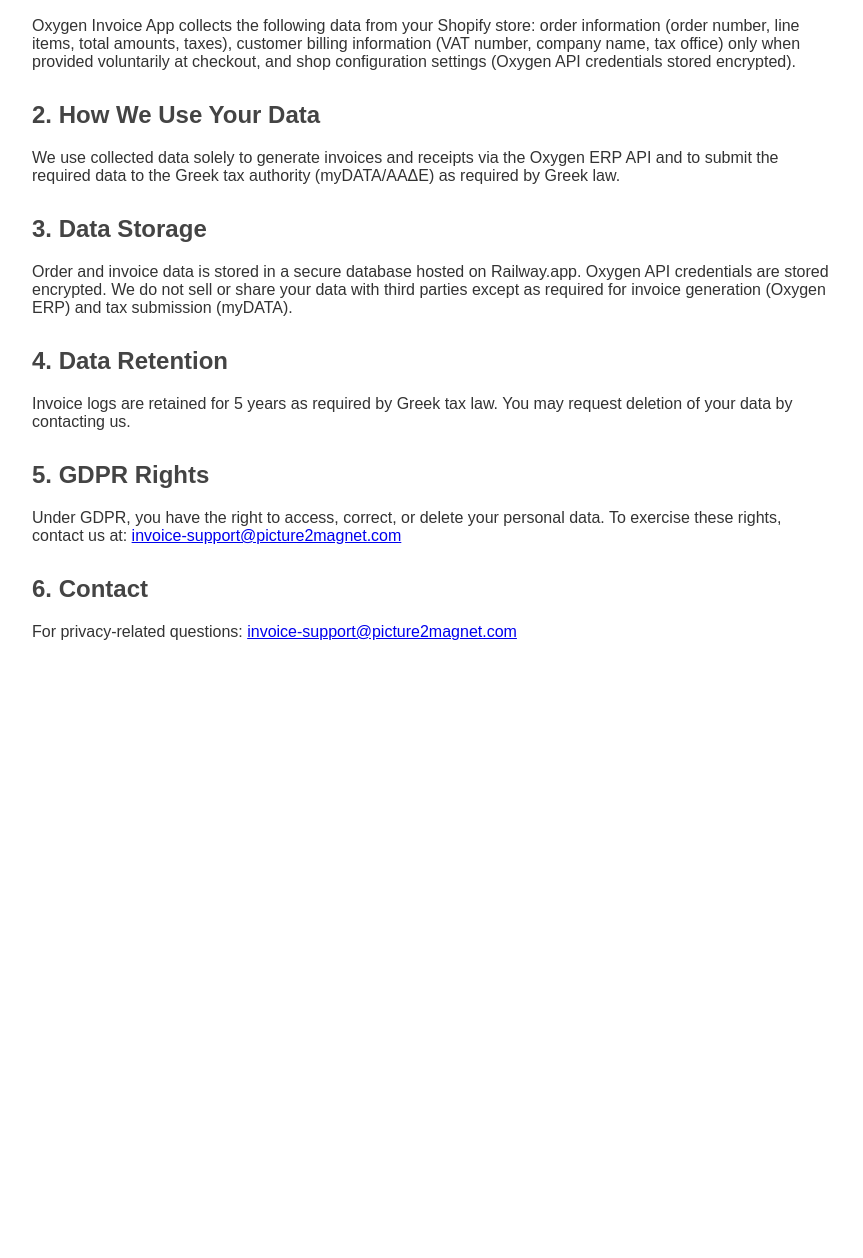
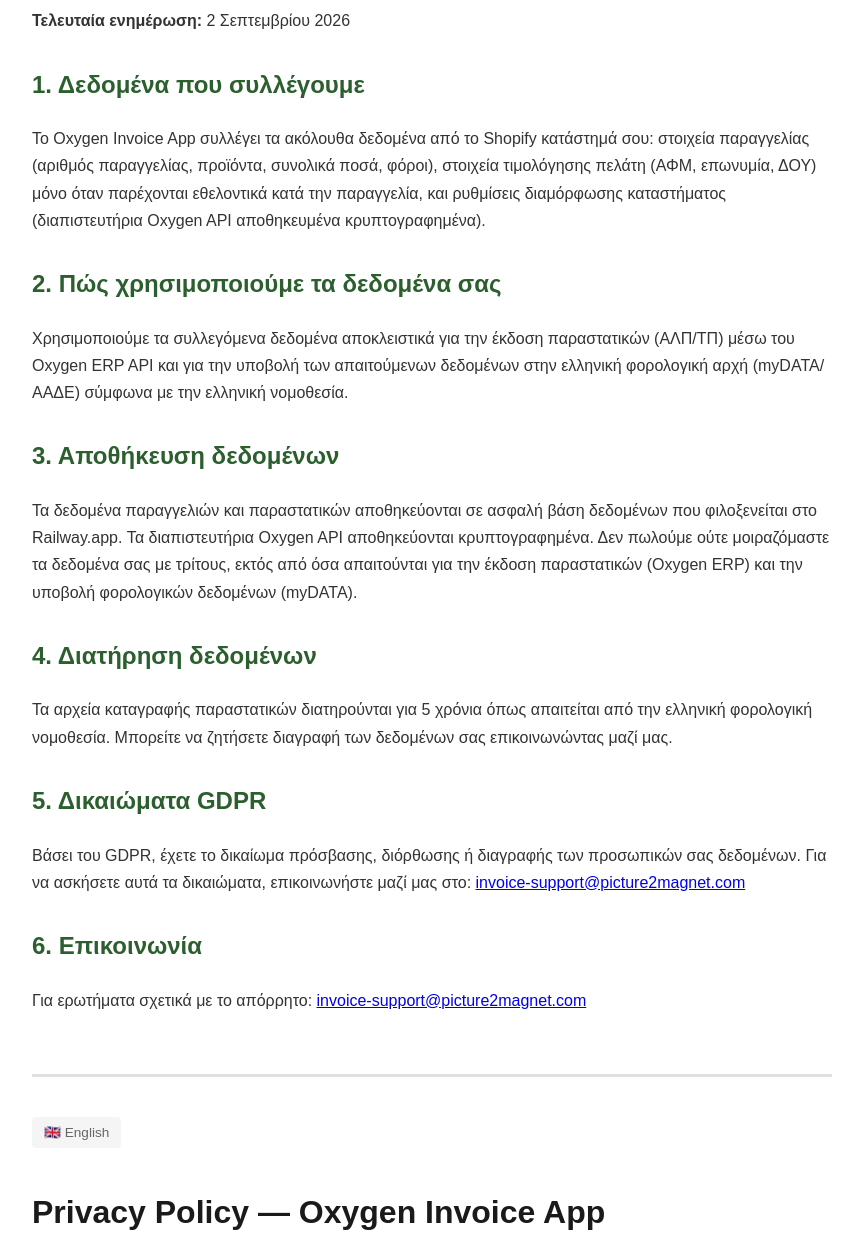
Before and after one commit to billmanello/oxygen-invoice-privacy, a plain HTML site: page index.html in a window 1280 px wide. Shown: the part 177-1435 px from the top of the page, without its empty margins (208-1071 px from the left). Before the commit the page ends 858 px from the top, so only its background shows below. Drawn offline with Linux system fonts and the light colour scheme.

Commit message:
Update index.html

```diff
--- a/index.html
+++ b/index.html
@@ -1,16 +1,45 @@
 <!DOCTYPE html>
-<html lang="en">
+<html lang="el">
 <head>
   <meta charset="UTF-8">
   <meta name="viewport" content="width=device-width, initial-scale=1.0">
-  <title>Privacy Policy - Oxygen Invoice App</title>
+  <title>Πολιτική Απορρήτου / Privacy Policy - Oxygen Invoice App</title>
   <style>
-    body { font-family: Arial, sans-serif; max-width: 800px; margin: 40px auto; padding: 0 20px; color: #333; }
+    body { font-family: Arial, sans-serif; max-width: 800px; margin: 40px auto; padding: 0 20px; color: #333; line-height: 1.7; }
     h1 { color: #1a1a1a; }
-    h2 { color: #444; margin-top: 30px; }
+    h2 { color: #2c5f2e; margin-top: 30px; }
+    .lang-section { border-top: 3px solid #e0e0e0; margin-top: 60px; padding-top: 40px; }
+    .lang-label { background: #f5f5f5; display: inline-block; padding: 4px 12px; border-radius: 4px; font-size: 0.85em; color: #666; margin-bottom: 16px; }
   </style>
 </head>
 <body>
+
+  <!-- ΕΛΛΗΝΙΚΑ -->
+  <span class="lang-label">🇬🇷 Ελληνικά</span>
+  <h1>Πολιτική Απορρήτου — Oxygen Invoice App</h1>
+  <p><strong>Τελευταία ενημέρωση:</strong> 2 Σεπτεμβρίου 2026</p>
+
+  <h2>1. Δεδομένα που συλλέγουμε</h2>
+  <p>Το Oxygen Invoice App συλλέγει τα ακόλουθα δεδομένα από το Shopify κατάστημά σου: στοιχεία παραγγελίας (αριθμός παραγγελίας, προϊόντα, συνολικά ποσά, φόροι), στοιχεία τιμολόγησης πελάτη (ΑΦΜ, επωνυμία, ΔΟΥ) μόνο όταν παρέχονται εθελοντικά κατά την παραγγελία, και ρυθμίσεις διαμόρφωσης καταστήματος (διαπιστευτήρια Oxygen API αποθηκευμένα κρυπτογραφημένα).</p>
+
+  <h2>2. Πώς χρησιμοποιούμε τα δεδομένα σας</h2>
+  <p>Χρησιμοποιούμε τα συλλεγόμενα δεδομένα αποκλειστικά για την έκδοση παραστατικών (ΑΛΠ/ΤΠ) μέσω του Oxygen ERP API και για την υποβολή των απαιτούμενων δεδομένων στην ελληνική φορολογική αρχή (myDATA/ΑΑΔΕ) σύμφωνα με την ελληνική νομοθεσία.</p>
+
+  <h2>3. Αποθήκευση δεδομένων</h2>
+  <p>Τα δεδομένα παραγγελιών και παραστατικών αποθηκεύονται σε ασφαλή βάση δεδομένων που φιλοξενείται στο Railway.app. Τα διαπιστευτήρια Oxygen API αποθηκεύονται κρυπτογραφημένα. Δεν πωλούμε ούτε μοιραζόμαστε τα δεδομένα σας με τρίτους, εκτός από όσα απαιτούνται για την έκδοση παραστατικών (Oxygen ERP) και την υποβολή φορολογικών δεδομένων (myDATA).</p>
+
+  <h2>4. Διατήρηση δεδομένων</h2>
+  <p>Τα αρχεία καταγραφής παραστατικών διατηρούνται για 5 χρόνια όπως απαιτείται από την ελληνική φορολογική νομοθεσία. Μπορείτε να ζητήσετε διαγραφή των δεδομένων σας επικοινωνώντας μαζί μας.</p>
+
+  <h2>5. Δικαιώματα GDPR</h2>
+  <p>Βάσει του GDPR, έχετε το δικαίωμα πρόσβασης, διόρθωσης ή διαγραφής των προσωπικών σας δεδομένων. Για να ασκήσετε αυτά τα δικαιώματα, επικοινωνήστε μαζί μας στο: <a href="mailto:invoice-support@picture2magnet.com">invoice-support@picture2magnet.com</a></p>
+
+  <h2>6. Επικοινωνία</h2>
+  <p>Για ερωτήματα σχετικά με το απόρρητο: <a href="mailto:invoice-support@picture2magnet.com">invoice-support@picture2magnet.com</a></p>
+
+  <!-- ENGLISH -->
+  <div class="lang-section">
+    <span class="lang-label">🇬🇧 English</span>
     <h1>Privacy Policy — Oxygen Invoice App</h1>
     <p><strong>Last updated:</strong> September 2, 2026</p>
 
@@ -31,5 +60,7 @@
 
     <h2>6. Contact</h2>
     <p>For privacy-related questions: <a href="mailto:invoice-support@picture2magnet.com">invoice-support@picture2magnet.com</a></p>
+  </div>
+
 </body>
 </html>
```
Lines whose indentation alone changed are shown as unchanged.
